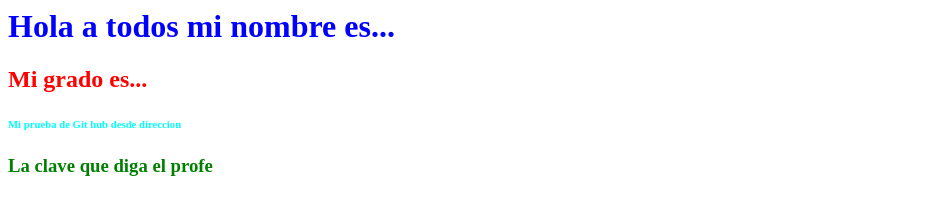
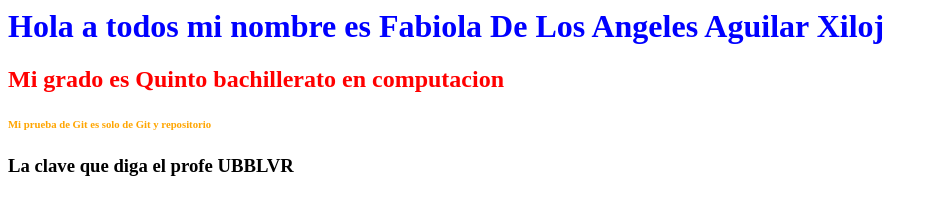
Before and after one commit to Alejandraagui/examen, a plain HTML site: page proyecto/index.html in a window 1280 px wide. Shown: the whole page, without its empty margins (0-937 px from the left). Drawn offline with Linux system fonts and the light colour scheme.

Commit message:
modificacion de los archivos html y css

```diff
--- a/proyecto/css/style.css
+++ b/proyecto/css/style.css
@@ -5,8 +5,8 @@ h2{
 color: red;
 }
 h3{
-color: green;
+color: black;
 }
 h6{
-color: cyan;
+color: orange;
 }
--- a/proyecto/index.html
+++ b/proyecto/index.html
@@ -1,13 +1,12 @@
-
 <html>
 <head>
 <title> Prueba de proyecto Examen </title>
 <link href="css/style.css" rel="stylesheet" type="text/css">
 </head>
 <body>
-<h1>Hola a todos mi nombre es...</h1>
-<h2>Mi grado es...</h2>
-<h6>Mi prueba de Git hub desde direccion</h6>
-<h3>La clave que diga el profe</h3>
+<h1>Hola a todos mi nombre es Fabiola De Los Angeles Aguilar Xiloj</h1>
+<h2>Mi grado es Quinto bachillerato en computacion</h2>
+<h6>Mi prueba de Git es solo de Git y repositorio</h6>
+<h3>La clave que diga el profe UBBLVR</h3>
 </body>
 </html>
```
